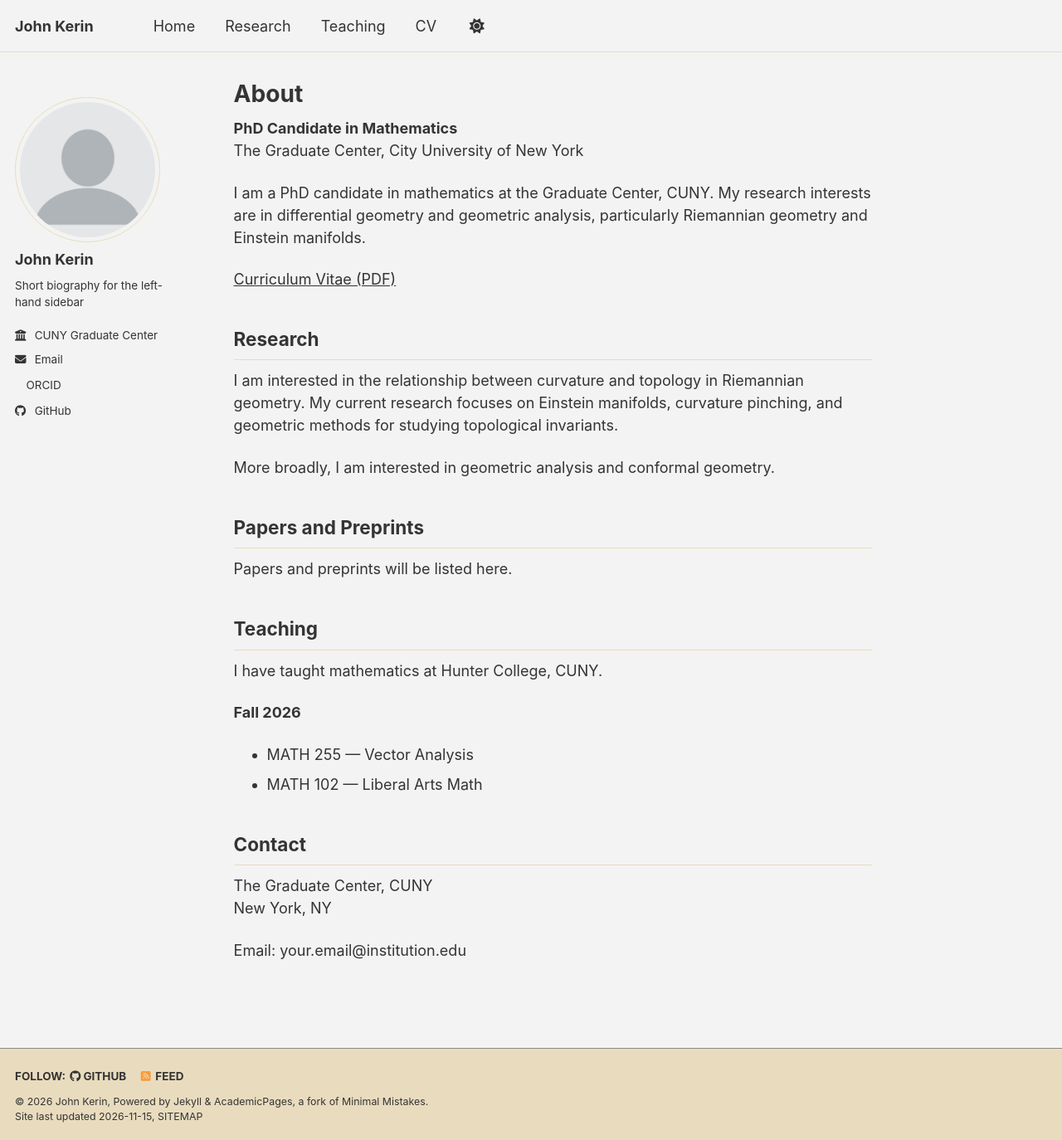
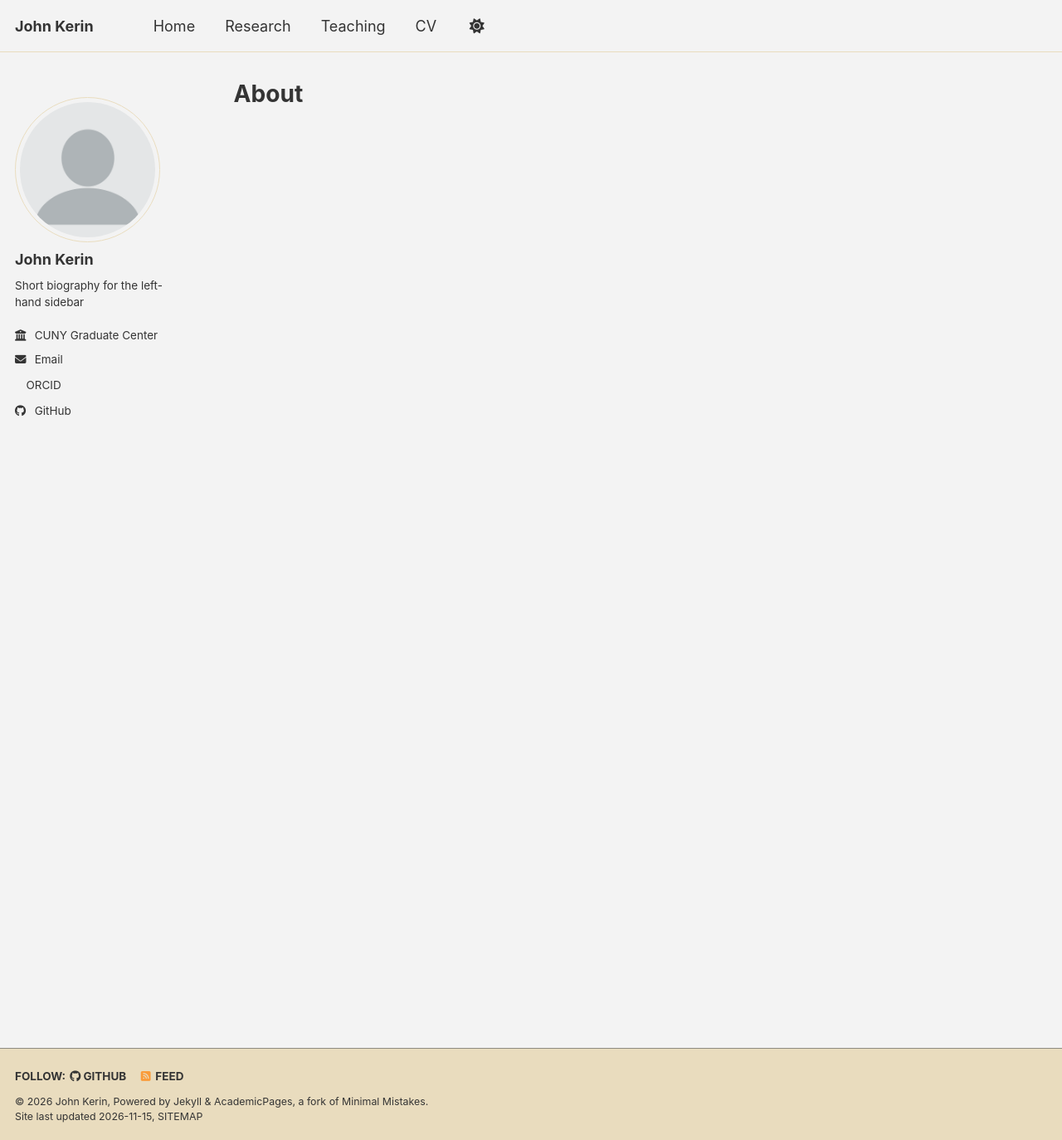
Before and after one commit to johnandrewkerin/johnandrewkerin.github.io, a Jekyll site: the page built from _pages/about.md, in a window 1280 px wide and 1374 px high. Shown: the whole window at 83% size. Built offline with Jekyll 4.4.1, drawn with Linux system fonts in a browser that asks for light colours; a script bundle is joined from its source files by our own code; a style sheet for code colours, icons or effects is not loaded.

Commit message:
Update about.md

```diff
--- a/_pages/about.md
+++ b/_pages/about.md
@@ -4,42 +4,3 @@ permalink: /about/
 title: "About"
 author_profile: true
 ---
-
-
-**PhD Candidate in Mathematics**
-The Graduate Center, City University of New York
-
-I am a PhD candidate in mathematics at the Graduate Center, CUNY.
-My research interests are in differential geometry and geometric
-analysis, particularly Riemannian geometry and Einstein manifolds.
-
-[Curriculum Vitae (PDF)](/files/CV.pdf)
-
-## Research
-
-I am interested in the relationship between curvature and topology
-in Riemannian geometry. My current research focuses on Einstein
-manifolds, curvature pinching, and geometric methods for studying
-topological invariants.
-
-More broadly, I am interested in geometric analysis and
-conformal geometry.
-
-## Papers and Preprints
-
-Papers and preprints will be listed here.
-
-## Teaching
-
-I have taught mathematics at Hunter College, CUNY.
-
-**Fall 2026**
-- MATH 255 — Vector Analysis
-- MATH 102 — Liberal Arts Math
-
-## Contact
-
-The Graduate Center, CUNY
-New York, NY
-
-Email: your.email@institution.edu
```
